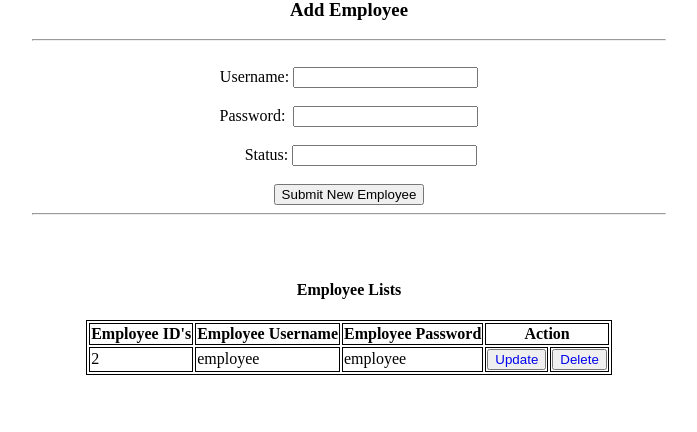
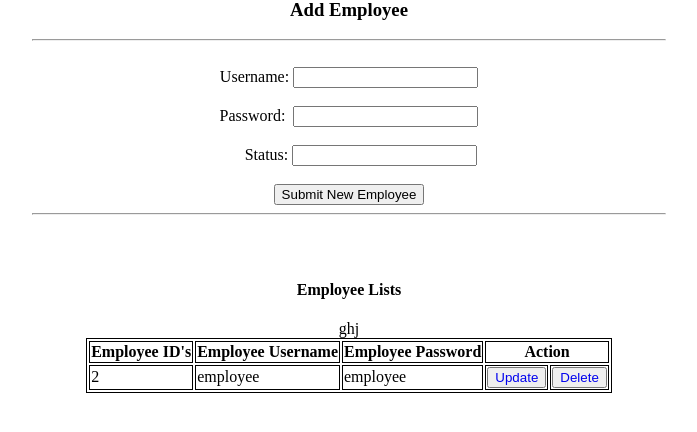
Before and after one commit to acecasabuena/webdev-2020, a PHP site: page /admin_dashboard.php in a window 1280 px wide. Shown: the part 162-594 px from the top of the page, without its empty margins (291-988 px from the left). Run offline with PHP 8.4, Linux system fonts and the light colour scheme; a user stored in the database is signed in; data comes from the database, SQL or seed files in the repository.

Commit message:
2nd commit

```diff
--- a/admin_dashboard.php
+++ b/admin_dashboard.php
@@ -117,7 +117,7 @@ function checkUpdate(){
 								<td><button ><a style='text-decoration:none;' href='delete.php?emp_id=$num_rows[emp_id]' onclick='return checkDelete()'>Delete</a></button>
 								</td>
 							</tr>
-
+							  ghj
 							";
 
 						}
```
